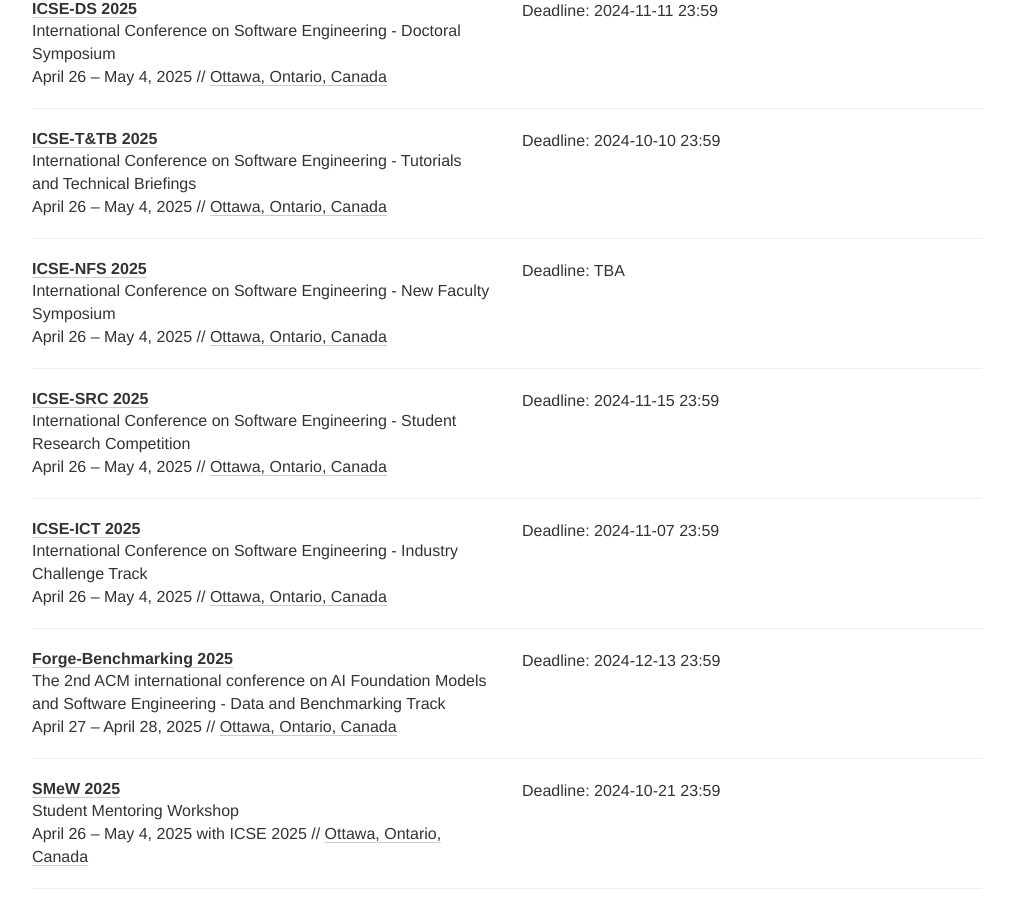
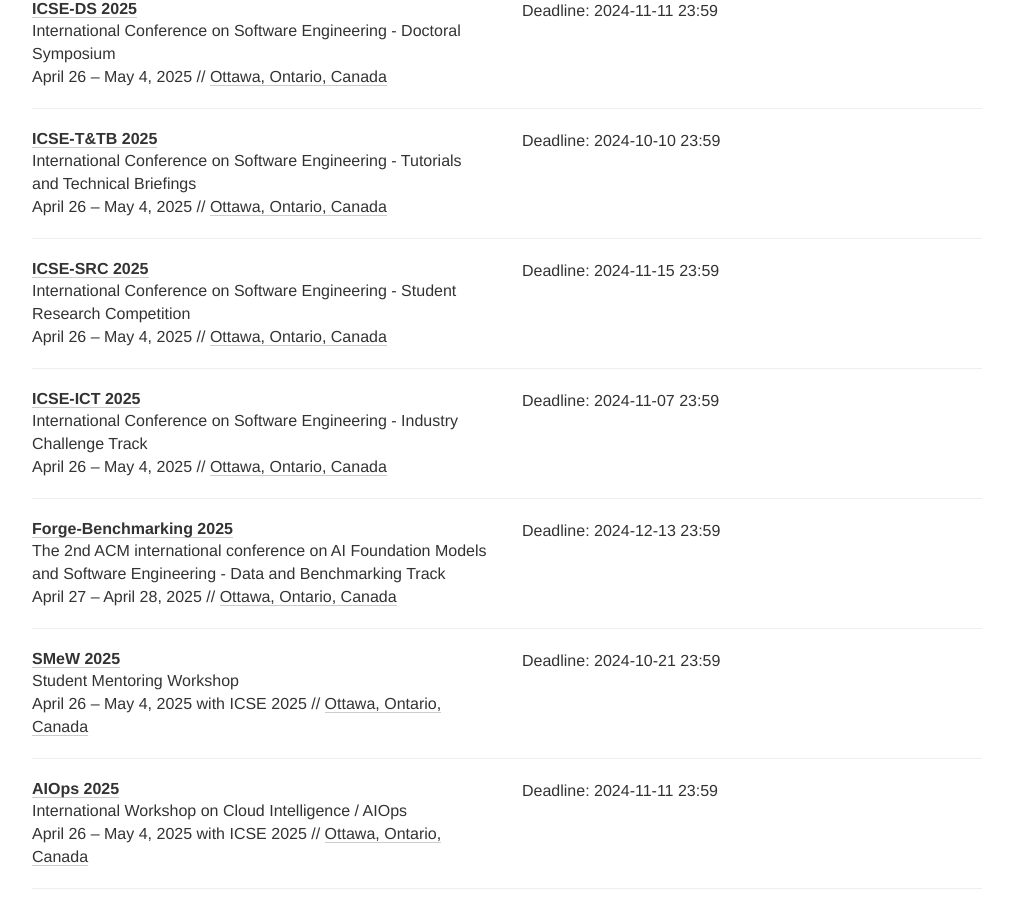
Before and after one commit to se-deadlines/se-deadlines.github.io, a Jekyll site: the page built from index.html, in a window 1280 px wide and 900 px high, scrolled down 1506 px. Shown: the whole window, without its empty margins (133-1146 px from the left). Built offline with Jekyll 4.4.1, drawn with Linux system fonts in a browser that asks for light colours; nearby versions of some CDN libraries; some of the changed text lies outside the part shown.

Commit message:
Other minor conference updates :)

```diff
--- a/_data/conferences.yml
+++ b/_data/conferences.yml
@@ -72,15 +72,6 @@
   date: April 26 - May 4, 2025
   place: Ottawa, Ontario, Canada
   tags: [CO, TTBT]
-
-- name: ICSE-NFS
-  description: International Conference on Software Engineering - New Faculty Symposium
-  year: 2025
-  link: https://conf.researchr.org/track/icse-2025/icse-2025-new-faculty-symposium
-  deadline: ["TBA"]
-  date: April 26 - May 4, 2025
-  place: Ottawa, Ontario, Canada
-  tags: [CO, NFS]
 
 - name: ICSE-SRC
   description: International Conference on Software Engineering - Student Research Competition
@@ -1040,15 +1031,6 @@
   note: There are multiple deadlines for different stages (check the call for papers).
   tags: [CO, RRT]
 
-- name: MSR-VR
-  description: Mining Software Repositories - Vision and Reflection
-  year: 2025
-  link: https://2025.msrconf.org/track/msr-2025-vision-and-reflection
-  deadline: ["TBA"]
-  date: April 28 - April 29, 2025 with ICSE 2025
-  place: Ottawa, Ontario, Canada
-  tags: [CO, NIER]
-
 - name: MSR-MC
   description: Mining Software Repositories - Mining Challenge
   year: 2025
@@ -1223,7 +1205,8 @@
   description: The International Conference on Evaluation and Assessment in Software Engineering (EASE) - Journal-first
   year: 2025
   link: https://conf.researchr.org/track/ease-2025/ease-2025-journal-first
-  deadline: ["TBA"]
+  deadline:
+   - "2025-03-20 23:59"
   date: June 17 - June 20, 2025
   place: Istanbul, Turkey
   tags: [CO, JFT]
```
